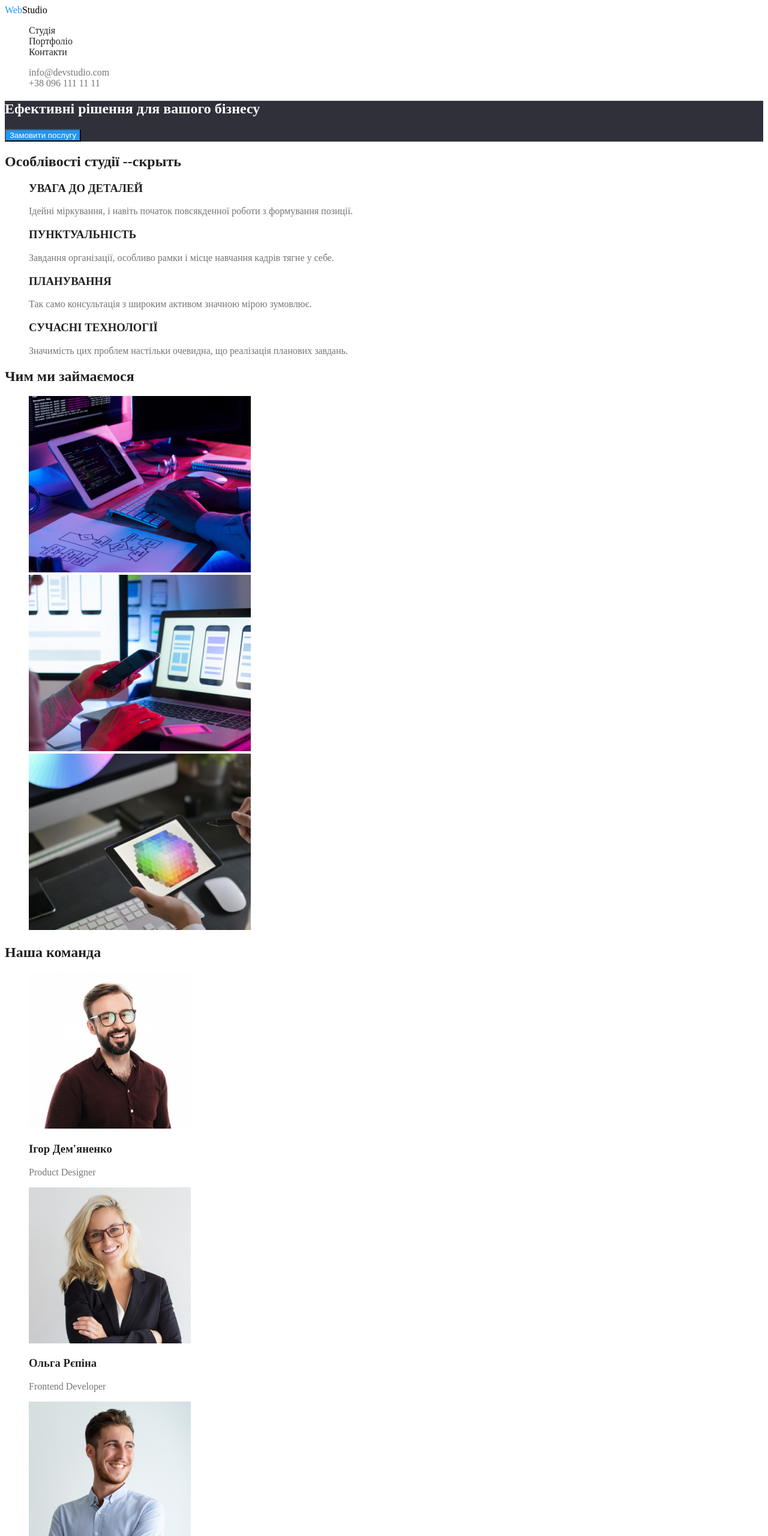
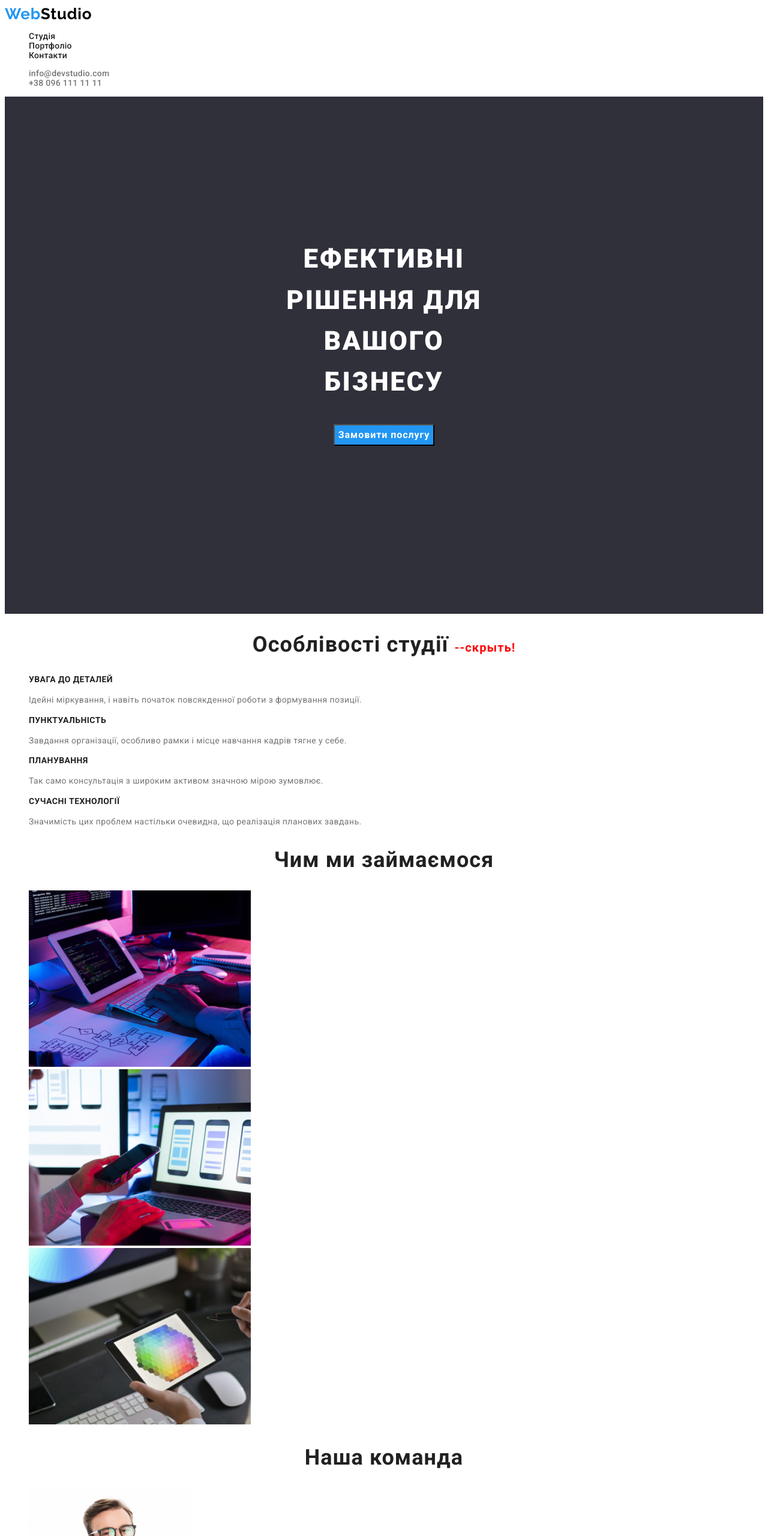
Before and after one commit to K-Basket/goit-markup-hw-02, a plain HTML site: page index.html in a window 1280 px wide. Shown: the top 2560 px of the page at 60% size. Drawn offline with Linux system fonts and the light colour scheme.

Commit message:
Final makeup HW2

```diff
--- a/css/styles.css
+++ b/css/styles.css
@@ -10,9 +10,15 @@
 }
 
 /* site */
+
 body {
   background-color: var(--white-color);
   color: var(--text-main-color);
+  font-family: 'Roboto', sans-serif;
+}
+
+button {
+  font-family: 'Roboto', sans-serif;
 }
 
 .list-none {
@@ -24,6 +30,16 @@ body {
 }
 
 /* logo nav */
+
+.logo-nav,
+.logo-footer {
+  font-family: 'Raleway', sans-serif;
+  font-weight: 700;
+  font-size: 26px;
+  line-height: 1.2;
+  letter-spacing: 0.03em;
+}
+
 .logo-nav .accent-color {
   color: var(--accent-color);
 }
@@ -32,7 +48,16 @@ body {
   color: var(--black-color);
 }
 
-/* site-nav */
+/* navigation */
+
+.site-nav,
+.contact-nav {
+  font-weight: 500;
+  font-size: 14px;
+  line-height: 1.14;
+  letter-spacing: 0.02em;
+}
+
 .site-nav .link {
   color: var(--text-secondary-color);
 }
@@ -46,7 +71,6 @@ body {
   color: var(--accent-color);
 }
 
-/* contact-nav */
 .contact-nav .link {
   color: var(--text-main-color);
 }
@@ -57,18 +81,44 @@ body {
 }
 
 /* hero */
+
 .hero {
   background-color: var(--bg-primary-color);
+  padding: 200px 452px 280px 452px;
 }
 
 .hero-title {
   color: #FFFFFF;
+  font-weight: 900;
+  font-size: 44px;
+  line-height: 1.55;
+  text-align: center;
+  letter-spacing: 0.06em;
+  text-transform: uppercase;
 }
 
 /* button */
+
 .hero-button {
   color: var(--white-color);
   background-color: var(--accent-color);
+  font-weight: 700;
+  font-size: 16px;
+  line-height: 1.9;
+
+  display: flex;
+  align-items: center;
+  text-align: center;
+  letter-spacing: 0.06em;
+  margin: auto;
+}
+
+.radio-button {
+  font-weight: 500;
+  font-size: 16px;
+  line-height: 1.6;
+  text-align: center;
+  letter-spacing: 0.03em;
 }
 
 .radio-button .button {
@@ -83,21 +133,55 @@ body {
 }
 
 /* section */
+
 .section-title {
   color: var(--text-secondary-color);
+  font-weight: 700;
+  font-size: 36px;
+  line-height: 1.17;
+  text-align: center;
+  letter-spacing: 0.03em;
 }
 
 /* features */
+
 .feature-list .title {
   color: var(--text-secondary-color);
+  font-weight: 700;
+  font-size: 14px;
+  line-height: 1.14;
+  letter-spacing: 0.03em;
+  text-transform: uppercase;
+}
+
+.feature-list .text {
+  font-weight: 400;
+  font-size: 14px;
+  line-height: 1.7;
+  letter-spacing: 0.03em;
 }
 
 /* works */
+
 .work-list {}
 
 /* staffs */
+
 .staff-list .name {
   color: var(--text-secondary-color);
+  font-weight: 500;
+  font-size: 16px;
+  line-height: 1.19;
+  text-align: center;
+  letter-spacing: 0.03em;
+}
+
+.staff-list .text {
+  font-weight: 400;
+  font-size: 16px;
+  line-height: 1.19;
+  text-align: center;
+  letter-spacing: 0.03em;
 }
 
 /* portfolio list */
@@ -105,16 +189,31 @@ body {
 .portfolio-list .link {
   color: var(--text-secondary-color);
 }
+
+.portfolio-list .title {
+  color: var(--text-secondary-color);
+  font-weight: 700;
+  font-size: 18px;
+  line-height: 2.0;
+  letter-spacing: 0.06em;
+}
+
 .portfolio-list .text {
   color: var(--text-main-color);
+  font-weight: 400;
+  font-size: 16px;
+  line-height: 1.9;
+  letter-spacing: 0.03em;
 }
 
 /* footer */
+
 footer {
   background-color: var(--bg-primary-color);
 }
 
 /* logo footer */
+
 .logo-footer .accent-color {
   color: var(--accent-color);
 }
@@ -125,6 +224,13 @@ footer {
 
 .contact-footer {
   font-style: normal;
+  font-weight: 400;
+  font-size: 14px;
+  line-height: 1.71;
+  letter-spacing: 0.03em;
+}
+
+.contact-footer .address {
   color: var(--white-color);
 }
 
--- a/index.html
+++ b/index.html
@@ -6,6 +6,10 @@
   <meta http-equiv="X-UA-Compatible" content="IE=edge">
   <meta name="viewport" content="width=device-width, initial-scale=1.0">
   <title>WebStudio</title>
+  <link rel="preconnect" href="https://fonts.googleapis.com">
+  <link rel="preconnect" href="https://fonts.gstatic.com" crossorigin>
+  <link href="https://fonts.googleapis.com/css2?family=Raleway:wght@700&family=Roboto:wght@400;500;700;900&display=swap"
+    rel="stylesheet">
   <link rel="stylesheet" href="./css/styles.css">
 </head>
 
@@ -36,7 +40,7 @@
     <!-- Секція Герой - hero -->
     <section class="hero">
 
-      <h1 class="hero-title">Ефективні рішення для вашого бізнесу</h1>
+      <h1 class="hero-title">Ефективні рішення для<br>вашого бізнесу</h1>
 
       <button type="button" class="hero-button">Замовити послугу</button>
     </section>
@@ -44,28 +48,28 @@
     <!-- Секція Особливості студії - features -->
     <section class="section">
 
-      <h2 class="section-title">Особлівості студії --скрыть</h2>
+      <h2 class="section-title">Особлівості студії <span style="color: red; font-size: 20px">--скрыть!</span></h2>
 
       <ul class="feature-list list-none">
 
         <li>
           <h3 class="title">УВАГА ДО ДЕТАЛЕЙ</h3>
-          <p>Ідейні міркування, і навіть початок повсякденної роботи з формування позиції.</p>
+          <p class="text">Ідейні міркування, і навіть початок повсякденної роботи з формування позиції.</p>
         </li>
 
         <li>
           <h3 class="title">ПУНКТУАЛЬНІСТЬ</h3>
-          <p>Завдання організації, особливо рамки і місце навчання кадрів тягне у себе.</p>
+          <p class="text">Завдання організації, особливо рамки і місце навчання кадрів тягне у себе.</p>
         </li>
 
         <li>
           <h3 class="title">ПЛАНУВАННЯ</h3>
-          <p>Так само консультація з широким активом значною мірою зумовлює.</p>
+          <p class="text">Так само консультація з широким активом значною мірою зумовлює.</p>
         </li>
 
         <li>
           <h3 class="title">СУЧАСНІ ТЕХНОЛОГІЇ</h3>
-          <p>Значимість цих проблем настільки очевидна, що реалізація планових завдань.</p>
+          <p class="text">Значимість цих проблем настільки очевидна, що реалізація планових завдань.</p>
         </li>
       </ul>
     </section>
@@ -110,25 +114,25 @@
         <li>
           <img src="./images/img-1.jpg" alt="Зображення Ігора Дем'яненка" width="270">
           <h3 class="name">Ігор Дем'яненко</h3>
-          <p lang="en">Product Designer</p>
+          <p class="text" lang="en">Product Designer</p>
         </li>
 
         <li>
           <img src="./images/img-2.jpg" alt="Зображення Ольги Рєпіної" width="270">
           <h3 class="name">Ольга Рєпіна</h3>
-          <p lang="en">Frontend Developer</p>
+          <p class="text" lang="en">Frontend Developer</p>
         </li>
 
         <li>
           <img src="./images/img-3.jpg" alt="Зображення Миколи Тарасова" width="270">
           <h3 class="name">Микола Тарасов</h3>
-          <p lang="en">Marketing</p>
+          <p class="text" lang="en">Marketing</p>
         </li>
 
         <li>
           <img src="./images/img-4.jpg" alt="Зображення Михайла Єрмакова" width="270">
           <h3 class="name">Михайло Єрмаков</h3>
-          <p lang="en">UI Designer</p>
+          <p class="text" lang="en">UI Designer</p>
         </li>
       </ul>
     </section>
@@ -141,7 +145,7 @@
 
     <address>
       <ul class="contact-footer list-none">
-        <li>м. Київ, пр-т Лесі Українки, 26</li>
+        <li class="address">м. Київ, пр-т Лесі Українки, 26</li>
         <li><a href="mailto:info@devstudio.com" class="link link-none">info@devstudio.com</a></li>
         <li><a href="tel:+380961111111" class="link link-none">+38 096 111 11 11</a></li>
       </ul>
```
Also changed, not shown: portfolio.html (+1 -1 lines).
